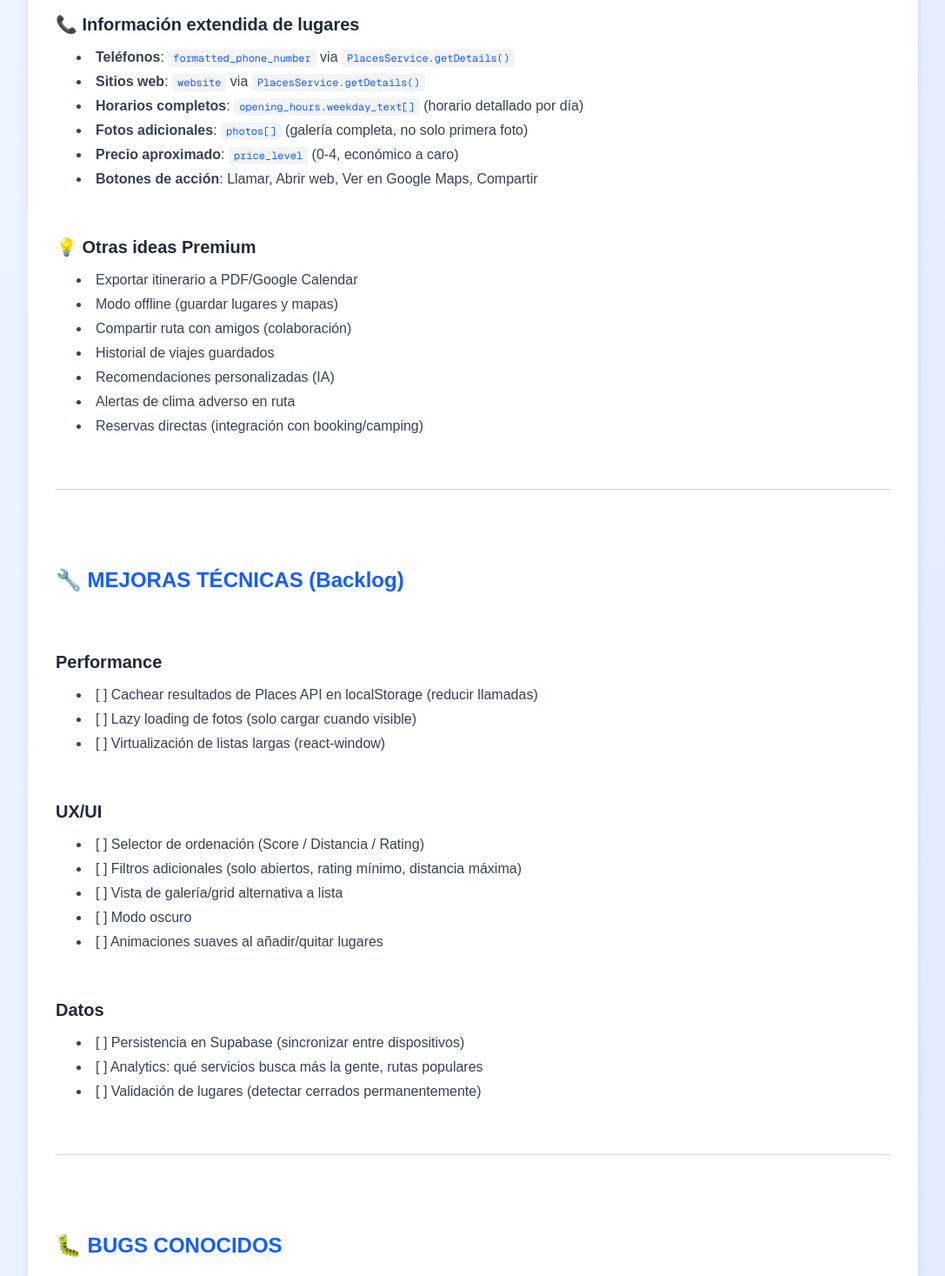
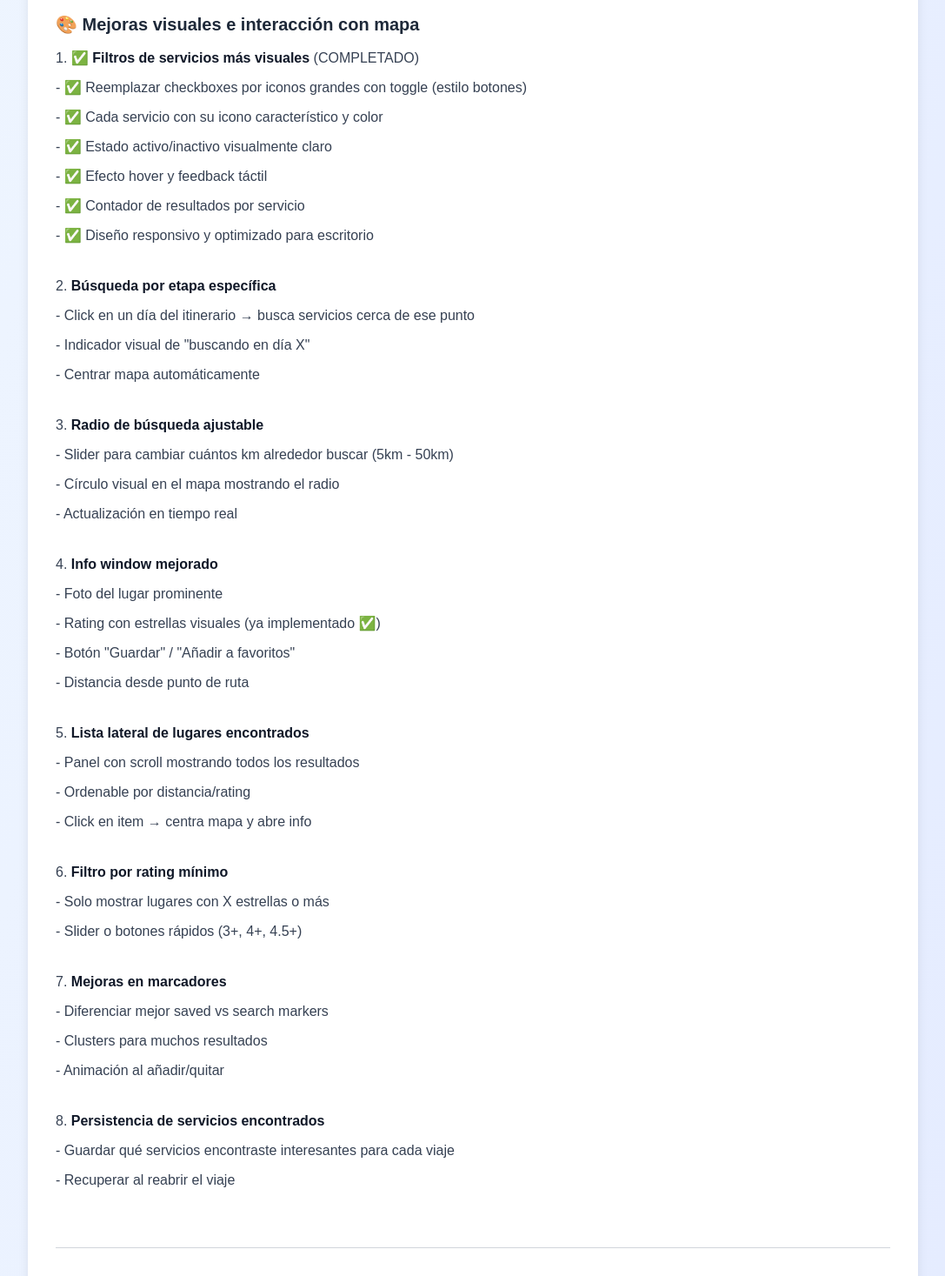
Before and after one commit to caracolazefiro-sketch/CaraColaViajes, a Next.js app: page /roadmap in a window 1280 px wide. Shown: the part 460-1927 px from the top of the page at 87% size, without its empty margins (96-1183 px from the left). Built offline with nearby package versions, Linux system fonts and the light colour scheme; no server answers; the database is empty.

Commit message:
docs: Actualiza roadmap con mejoras de Mapa y Servicios - Añade sección 'PRÓXIMAS MEJORAS' al roadmap web - Marca item 1 (Filtros visuales) como completado - Añade v0.4 a completados con detalles - Sincroniza ROADMAP.md y página web

```diff
--- a/app/roadmap/page.tsx
+++ b/app/roadmap/page.tsx
@@ -4,6 +4,53 @@ import { useState, useEffect } from 'react';
 import { supabase } from '../supabase';
 
 const INITIAL_CONTENT = `# CaraColaViajes - Roadmap & Ideas
+
+## 🚀 PRÓXIMAS MEJORAS - Mapa y Servicios (Diciembre 2025)
+
+### 🎨 Mejoras visuales e interacción con mapa
+1. **✅ Filtros de servicios más visuales** (COMPLETADO)
+   - ✅ Reemplazar checkboxes por iconos grandes con toggle (estilo botones)
+   - ✅ Cada servicio con su icono característico y color
+   - ✅ Estado activo/inactivo visualmente claro
+   - ✅ Efecto hover y feedback táctil
+   - ✅ Contador de resultados por servicio
+   - ✅ Diseño responsivo y optimizado para escritorio
+
+2. **Búsqueda por etapa específica**
+   - Click en un día del itinerario → busca servicios cerca de ese punto
+   - Indicador visual de "buscando en día X"
+   - Centrar mapa automáticamente
+
+3. **Radio de búsqueda ajustable**
+   - Slider para cambiar cuántos km alrededor buscar (5km - 50km)
+   - Círculo visual en el mapa mostrando el radio
+   - Actualización en tiempo real
+
+4. **Info window mejorado**
+   - Foto del lugar prominente
+   - Rating con estrellas visuales (ya implementado ✅)
+   - Botón "Guardar" / "Añadir a favoritos"
+   - Distancia desde punto de ruta
+
+5. **Lista lateral de lugares encontrados**
+   - Panel con scroll mostrando todos los resultados
+   - Ordenable por distancia/rating
+   - Click en item → centra mapa y abre info
+
+6. **Filtro por rating mínimo**
+   - Solo mostrar lugares con X estrellas o más
+   - Slider o botones rápidos (3+, 4+, 4.5+)
+
+7. **Mejoras en marcadores**
+   - Diferenciar mejor saved vs search markers
+   - Clusters para muchos resultados
+   - Animación al añadir/quitar
+
+8. **Persistencia de servicios encontrados**
+   - Guardar qué servicios encontraste interesantes para cada viaje
+   - Recuperar al reabrir el viaje
+
+---
 
 ## 🎯 VERSIÓN PREMIUM (Futuras features de pago)
 
@@ -54,6 +101,14 @@ const INITIAL_CONTENT = `# CaraColaViajes - Roadmap & Ideas
 
 ## ✅ COMPLETADO (Últimas implementaciones)
 
+### v0.4 - Filtros Visuales de Servicios (Dic 2024)
+- ✅ Botones con iconos grandes reemplazando checkboxes
+- ✅ Gradientes azules para estado activo
+- ✅ Contador de resultados por servicio
+- ✅ Animaciones hover y active (scale)
+- ✅ Grid responsivo optimizado para escritorio
+- ✅ Diseño 50% más compacto tras feedback usuario
+
 ### v0.3 - Sistema de Puntuación Inteligente (Dic 2024)
 - ✅ Algoritmo scoring multi-factor (distancia, rating, reviews, disponibilidad)
 - ✅ Badges visuales (🏆 💎 🔥 📍)
@@ -76,7 +131,7 @@ const INITIAL_CONTENT = `# CaraColaViajes - Roadmap & Ideas
 
 ---
 
-**Última actualización:** 1 Diciembre 2025
+**Última actualización:** 2 Diciembre 2025
 `;
 
 export default function RoadmapPage() {
```
Also changed, not shown: 1 other file (tests, documents, lock files or other folders).
